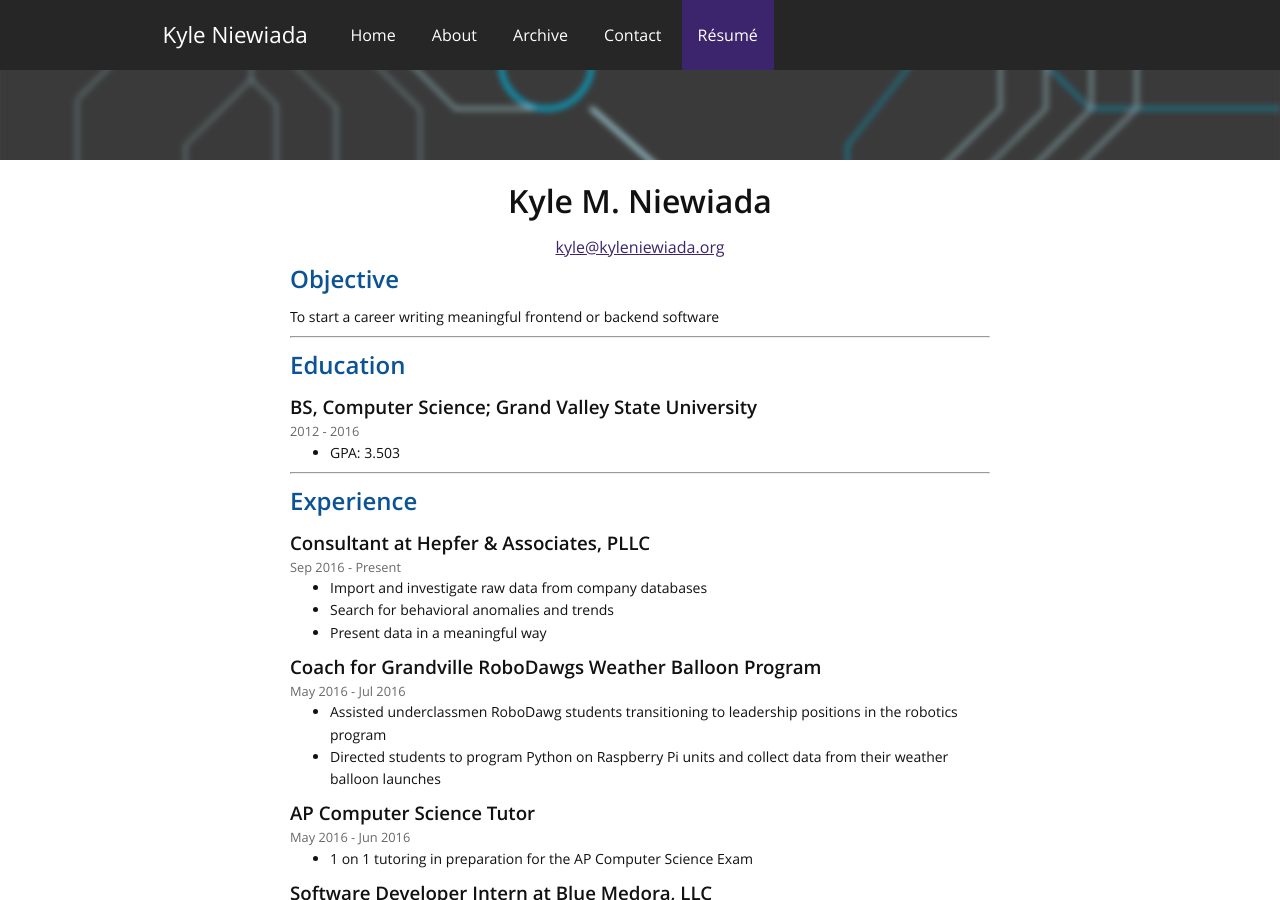
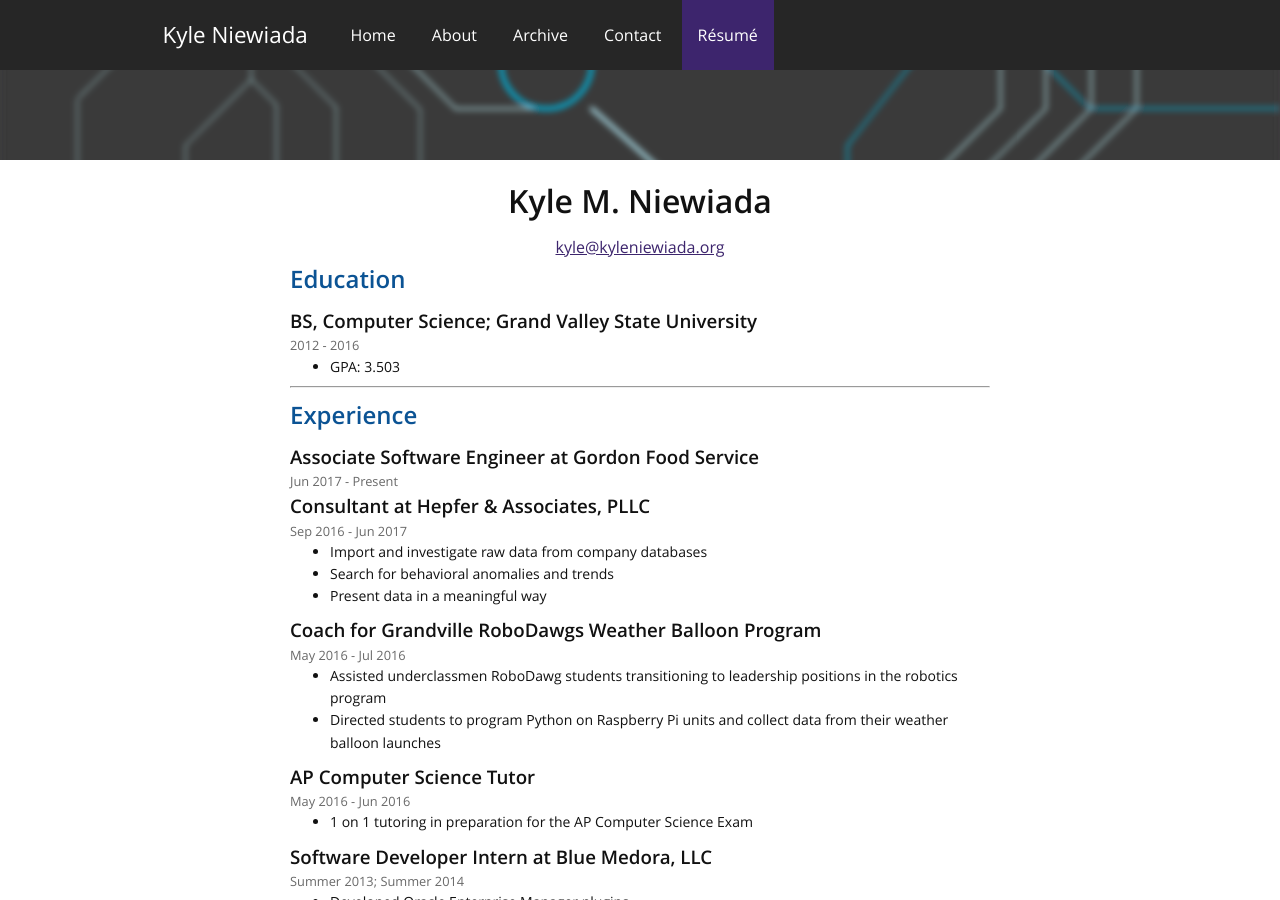
Before and after one commit to aav7fl/website-legacy, a Jekyll site: the page built from _pages/resume.md, in a window 1280 px wide and 900 px high. Built offline with Jekyll 4.4.1, drawn with Linux system fonts in a browser that asks for light colours.

Commit message:
Update resume.md

```diff
--- a/_pages/resume.md
+++ b/_pages/resume.md
@@ -15,12 +15,6 @@ permalink: /resume/
 <a href="mailto:{{ page.email }}">{{ page.email }}</a>
 </header>
 
-## Objective
-
-To start a career writing meaningful frontend or backend software
-
----
-
 ## Education
 
 ### BS, Computer Science; Grand Valley State University
@@ -33,9 +27,13 @@ To start a career writing meaningful frontend or backend software
 
 ## Experience
 
+### Associate Software Engineer at Gordon Food Service
+
+<div class="date">Jun 2017 - Present</div>
+
 ### Consultant at Hepfer & Associates, PLLC
 
-<div class="date">Sep 2016 - Present</div>
+<div class="date">Sep 2016 - Jun 2017</div>
 
 - Import and investigate raw data from company databases
 - Search for behavioral anomalies and trends
```
